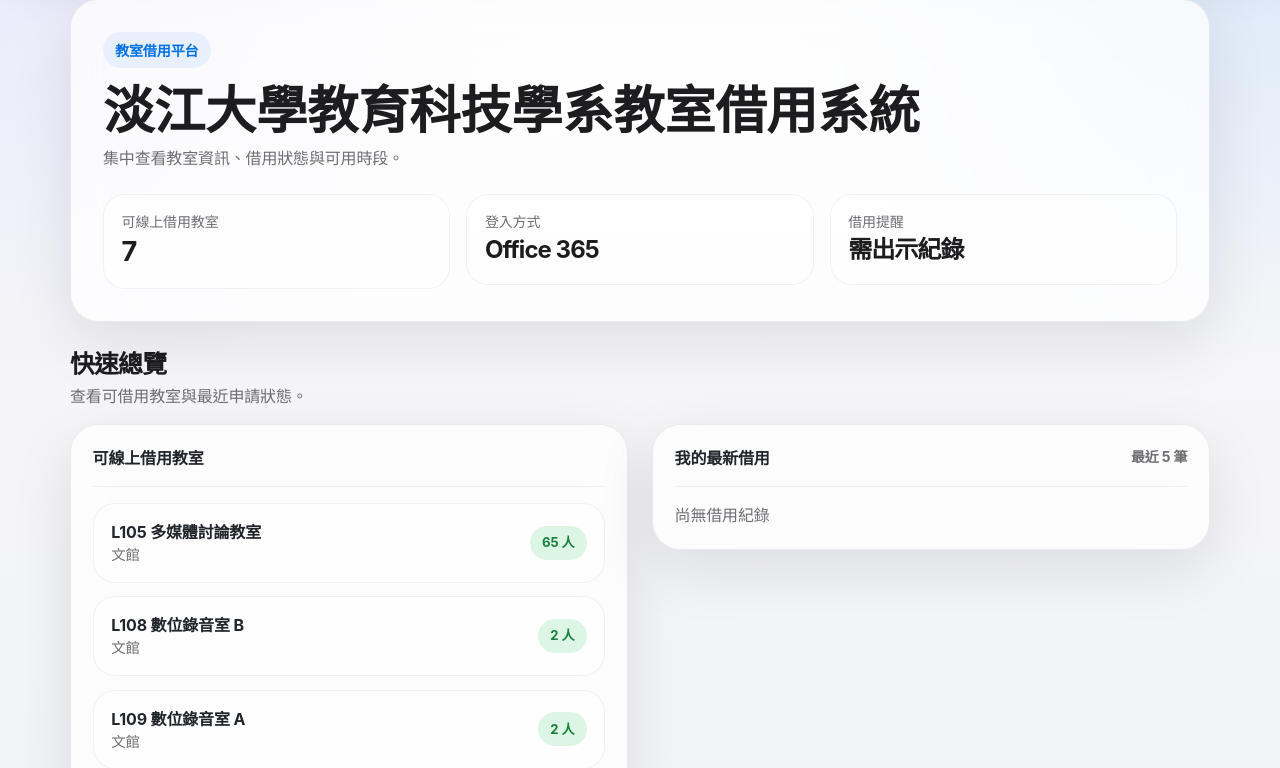
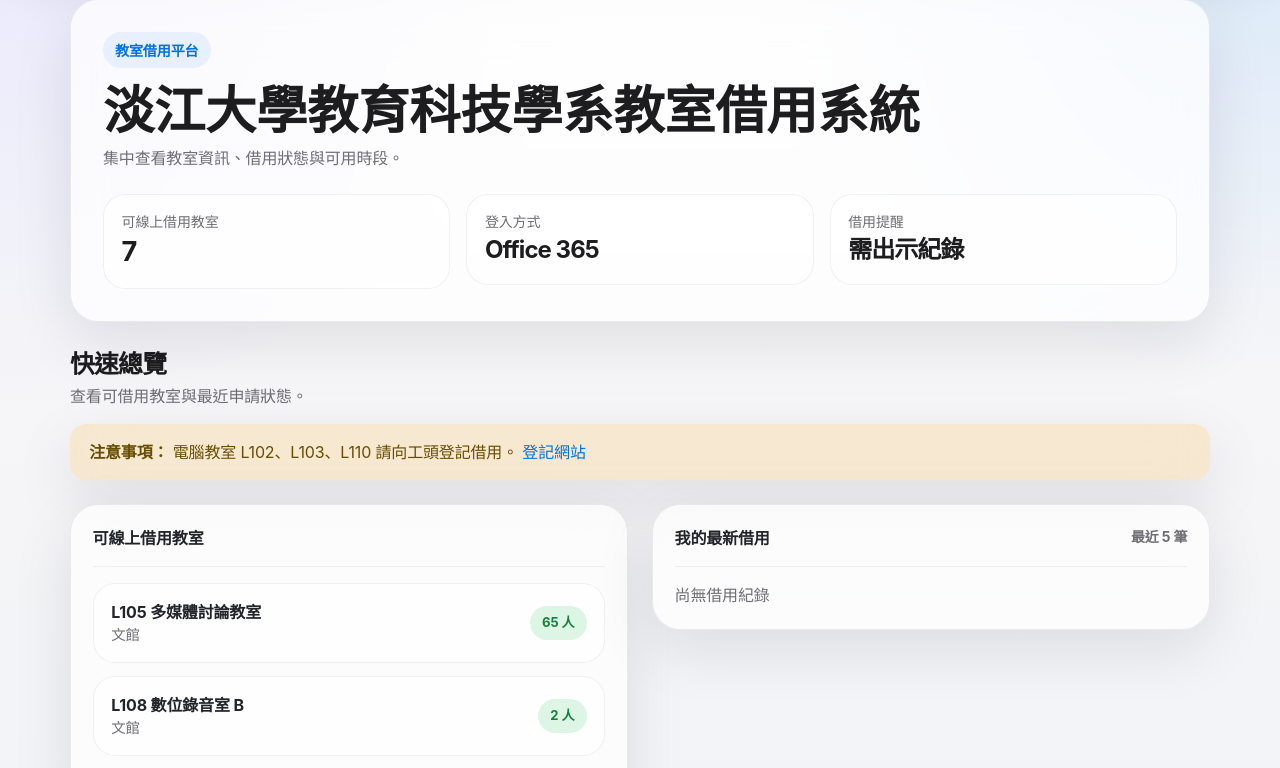
Before and after one commit to HansChung/EDClassrooom, a Flask app: page / in a window 1280 px wide. Shown: the part 114-882 px from the top of the page. Run offline with Flask 3, Linux system fonts and the light colour scheme; data comes from the database, SQL or seed files in the repository.

Commit message:
Add homepage classroom booking notice

```diff
--- a/app/templates/index.html
+++ b/app/templates/index.html
@@ -35,6 +35,12 @@
   {% if current_user.is_authenticated %}
     <a class="btn btn-primary" href="{{ url_for('booking.new_booking') }}">新增借用</a>
   {% endif %}
+</div>
+
+<div class="alert alert-warning border-0 rounded-4 mb-4" role="alert">
+  <strong>注意事項：</strong>
+  電腦教室 L102、L103、L110 請向工頭登記借用。
+  <a href="https://sites.google.com/view/tkuetoffice/%E9%A6%96%E9%A0%81" target="_blank" rel="noopener noreferrer">登記網站</a>
 </div>
 
 <div class="row g-4">
```
